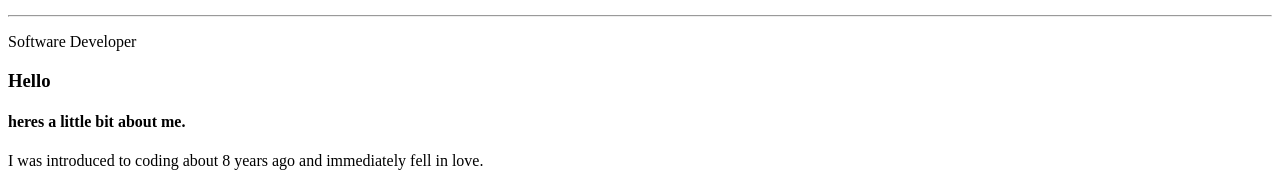
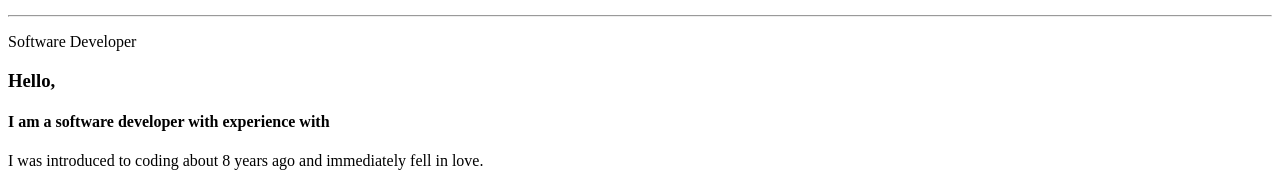
Before and after one commit to Jazzmine-Jimenez/portfolio-v2, a React app: page / in a window 1280 px wide. Shown: the part 457-638 px from the top of the page. Built offline with nearby package versions, Linux system fonts and the light colour scheme; the HTML template or start-up script is replaced by a standard one.

Commit message:
HTML / CSS complete

```diff
--- a/src/home.jsx
+++ b/src/home.jsx
@@ -49,9 +49,15 @@
           </div>
         </div>
         <div className="col-7">
-          <h3 className="fs-1 fw-bold py-3">Hello</h3>
-          <h4 className="pb-3">heres a little bit about me.</h4>
-          <p>I was introduced to coding about 8 years ago and immediately fell in love.</p>
+          <h3 className="fs-1 fw-bold py-3">Hello, </h3>
+          <h4 className="pb-3">I am a software developer with experience with &nbsp;
+            <i class="fab fa-html5"></i> &nbsp;
+            <i class="fab fa-css3-alt"></i> &nbsp;
+            <i class="fab fa-js-square"></i> &nbsp;
+            <i class="fab fa-react"></i> &nbsp;
+            <i class="fab fa-node"></i> &nbsp;
+          </h4>
+          <p className="fst-italic">I was introduced to coding about 8 years ago and immediately fell in love.</p>
           <p> I have a B.S. in mathematics because I love how difficult math is, the problem solving,
             the logic and how accomplished I feel when I complete a problem.
             I was able to find everything I love about math in coding,
@@ -77,9 +83,9 @@
           <p><i className="fas fa-laptop-code"> Jazzmine Jimenez </i> / Software Developer</p>
         </div>
         <div className="col-3 d-flex justify-content-evenly">
-          <a className="pe-3" href="#">Home</a>
-          <a className="pe-3" href="#">Experience</a>
-          <a className="pe-3" href="#">Projects</a>
+          <a className="pe-3 text-decoration-none" href="#">Home</a>
+          <a className="pe-3 text-decoration-none" href="#">Experience</a>
+          <a className="pe-3 text-decoration-none" href="#">Projects</a>
         </div>
       </div>
 
```
Also changed, not shown: 3 other files (tests, documents, lock files or other folders).
